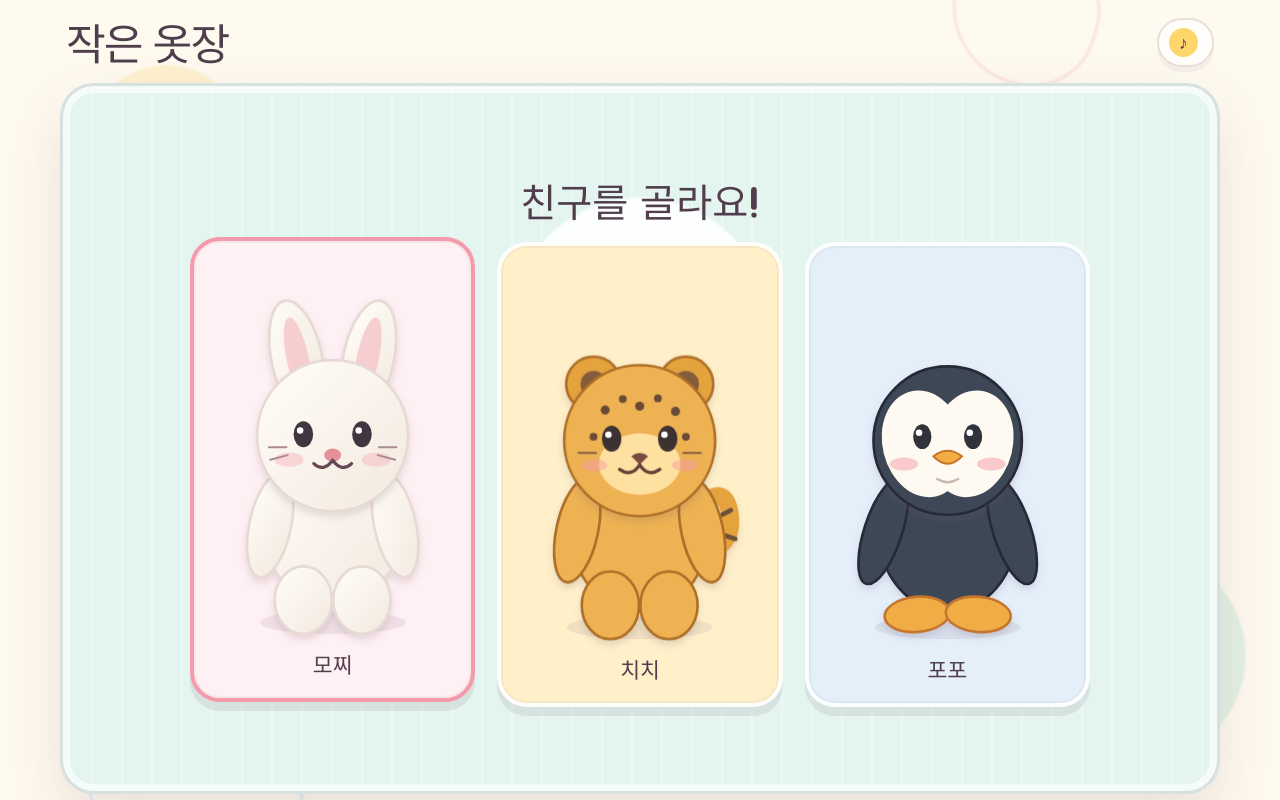
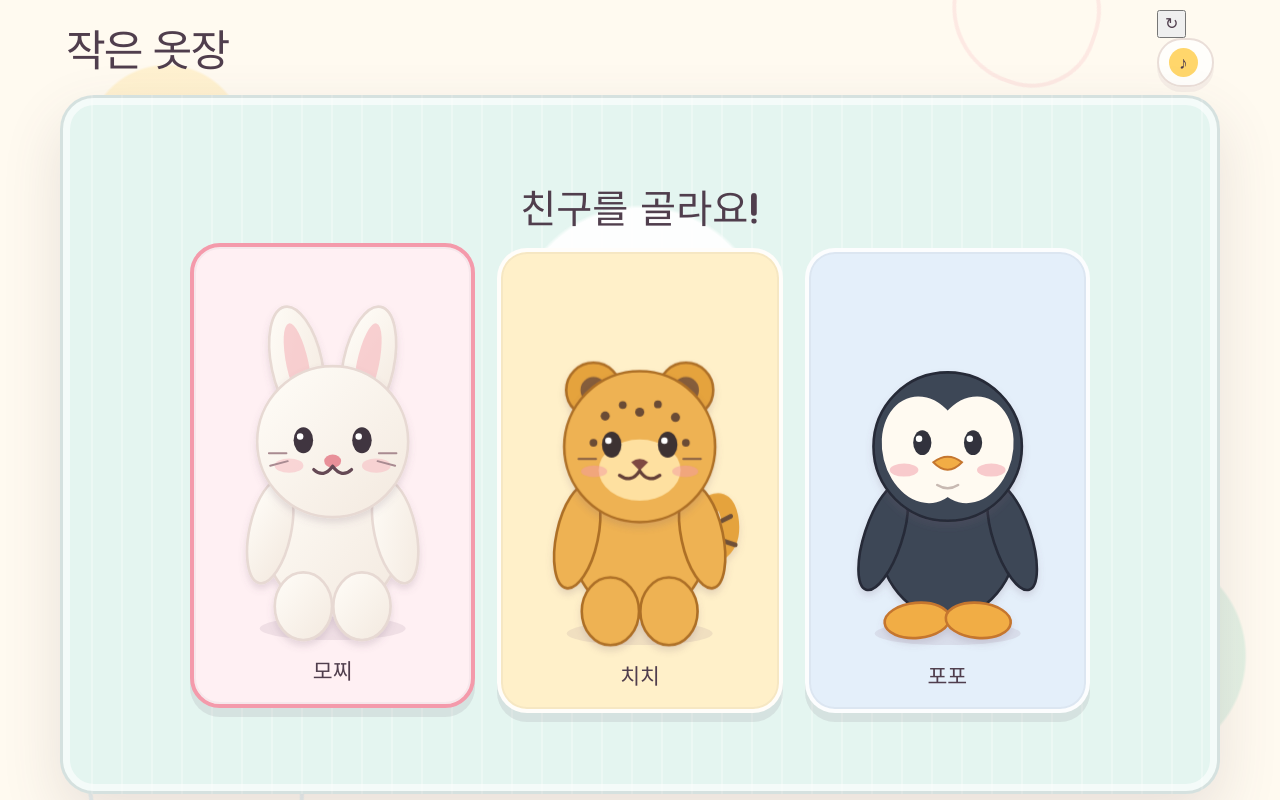
Before and after one commit to LifeMission95/cute-animal-dress-up, a plain HTML site: page index.html in a window 1280 px wide. Drawn offline with nearby package versions, Linux system fonts and the light colour scheme.

Commit message:
Add refresh control and remove drag prompt

```diff
--- a/index.html
+++ b/index.html
@@ -29,10 +29,15 @@
           </button>
           <h1>작은 옷장</h1>
         </div>
-        <button class="sound-button" id="soundButton" type="button" aria-pressed="true">
-          <span aria-hidden="true">♪</span>
-          <span class="sound-label visually-hidden">소리 켜짐</span>
-        </button>
+        <div class="header-actions">
+          <button class="refresh-button" id="refreshButton" type="button" aria-label="웹 새로고침">
+            <span aria-hidden="true">↻</span>
+          </button>
+          <button class="sound-button" id="soundButton" type="button" aria-pressed="true">
+            <span aria-hidden="true">♪</span>
+            <span class="sound-label visually-hidden">소리 켜짐</span>
+          </button>
+        </div>
       </header>
 
       <section class="character-picker-screen" id="characterPicker" aria-labelledby="pickerTitle">
@@ -358,8 +363,6 @@
               </g>
             </svg>
 
-            <div class="drop-prompt" aria-hidden="true"><span>↓</span></div>
-
             <div class="stage-floor" aria-hidden="true">
               <span>✿</span><span>✿</span><span>✿</span>
             </div>
```
